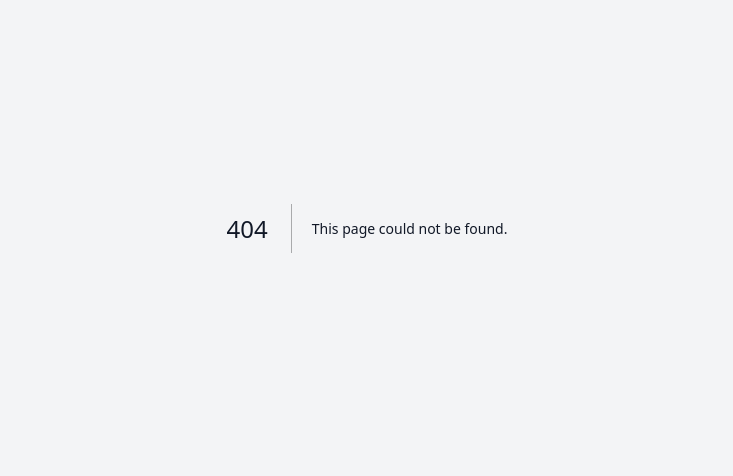
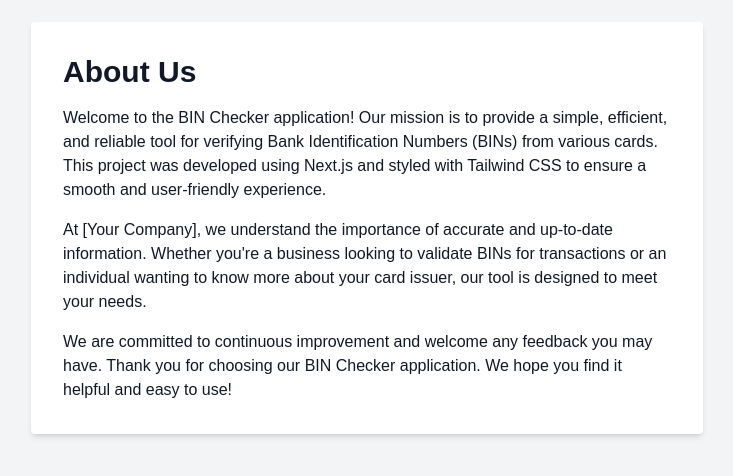
Before and after one commit to saikothasan/next, a Next.js app: page /about in a window 1280 px wide. Before the commit this address had no page. Shown: the part 172-648 px from the top of the page, without its empty margins (273-1006 px from the left). Built offline with nearby package versions, Linux system fonts and the light colour scheme.

Commit message:
Create page.js

```diff
--- /dev/null
+++ b/app/about/page.js
@@ -0,0 +1,16 @@
+export default function About() {
+  return (
+    <div className="bg-white p-8 rounded shadow-md w-full max-w-2xl mx-auto">
+      <h1 className="text-3xl font-bold mb-4">About Us</h1>
+      <p>
+        Welcome to the BIN Checker application! Our mission is to provide a simple, efficient, and reliable tool for verifying Bank Identification Numbers (BINs) from various cards. This project was developed using Next.js and styled with Tailwind CSS to ensure a smooth and user-friendly experience.
+      </p>
+      <p className="mt-4">
+        At [Your Company], we understand the importance of accurate and up-to-date information. Whether you're a business looking to validate BINs for transactions or an individual wanting to know more about your card issuer, our tool is designed to meet your needs.
+      </p>
+      <p className="mt-4">
+        We are committed to continuous improvement and welcome any feedback you may have. Thank you for choosing our BIN Checker application. We hope you find it helpful and easy to use!
+      </p>
+    </div>
+  );
+}
```
